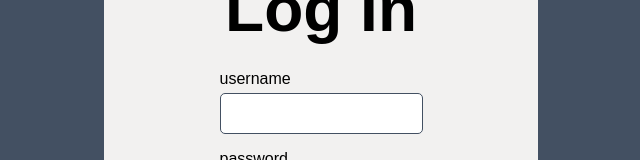
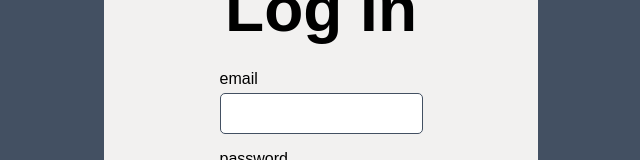
Before and after one commit to anammSky/to-do-app, a React (Create React App) app in the folder client/: page /login in a window 1280 px wide. Shown: the part 259-419 px from the top of the page, without its empty margins (319-959 px from the left). Built offline with nearby package versions, Linux system fonts and the light colour scheme; a web font is replaced by a local one.

Commit message:
changed fields for login/signup

```diff
--- a/client/src/pages/LogIn.js
+++ b/client/src/pages/LogIn.js
@@ -4,7 +4,7 @@ import { Link } from "react-router-dom";
 
 export default function LogIn() {
   const [formData, setFormData] = useState({
-    username: "",
+    email: "",
     password: "",
   });
   // do something about passwords
@@ -28,15 +28,15 @@ export default function LogIn() {
         <form onSubmit={handleSubmit} className="login__form">
           <h1 className="login__title">Log In</h1>
           <section className="login__section">
-            <label className="login__label" htmlFor="username">
-              Username
+            <label className="login__label" htmlFor="email">
+              email
             </label>
             <input
               className="login__input"
-              type="text"
-              id="username"
-              name="username"
-              value={formData.username}
+              type="email"
+              id="email"
+              name="email"
+              value={formData.email}
               onChange={handleChange}
             ></input>
           </section>
--- a/client/src/pages/SignUp.js
+++ b/client/src/pages/SignUp.js
@@ -5,7 +5,7 @@ import { Link } from "react-router-dom";
 
 export default function SignUp() {
   const [formData, setFormData] = useState({
-    username: "",
+    name: "",
     password: "",
     email: "",
     repeatPassword: "",
@@ -33,15 +33,15 @@ export default function SignUp() {
         <form className="login__form" onSubmit={handleSubmit}>
           <h1 className="login__title">Sign Up</h1>
           <section className="login__section">
-            <label className="login__label" htmlFor="username">
-              Username
+            <label className="login__label" htmlFor="name">
+              Name
             </label>
             <input
               className="login__input"
               type="text"
-              id="username"
-              name="username"
-              value={formData.username}
+              id="name"
+              name="name"
+              value={formData.name}
               onChange={handleChange}
             ></input>
           </section>
```
